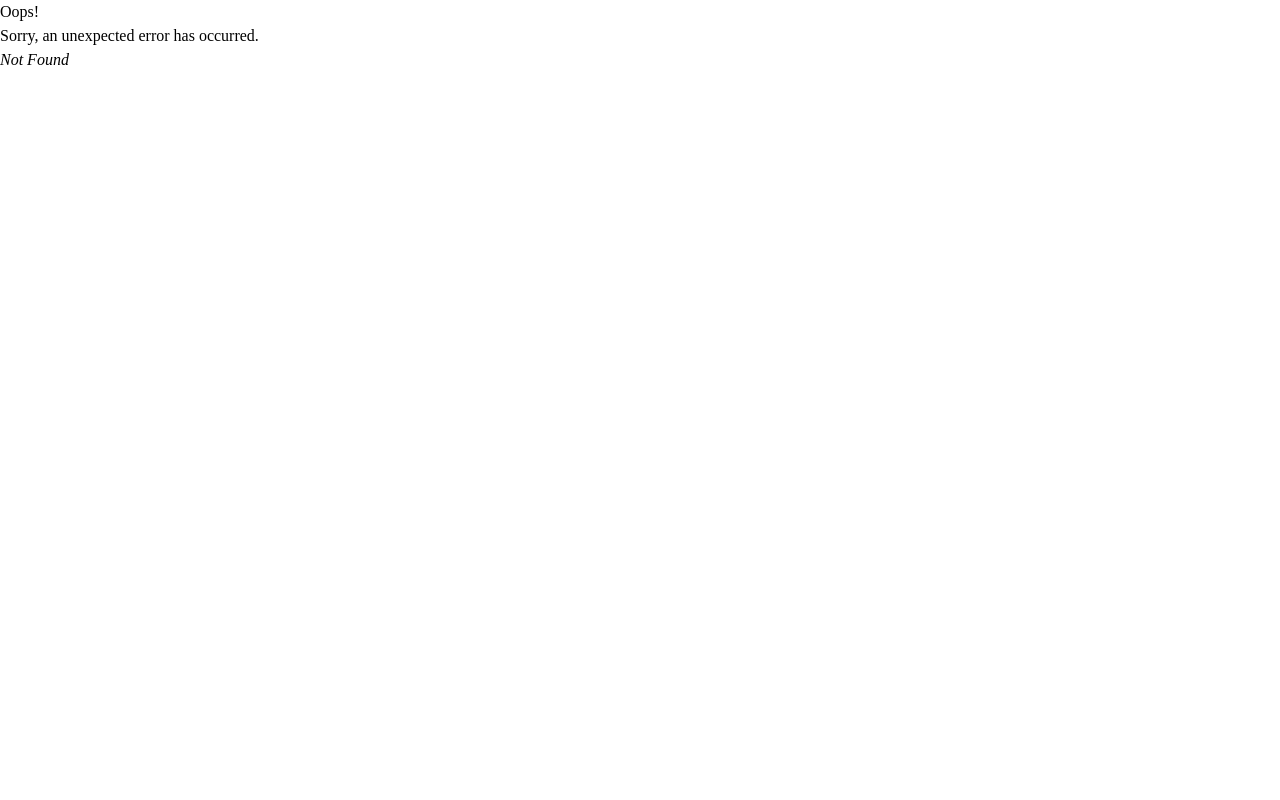
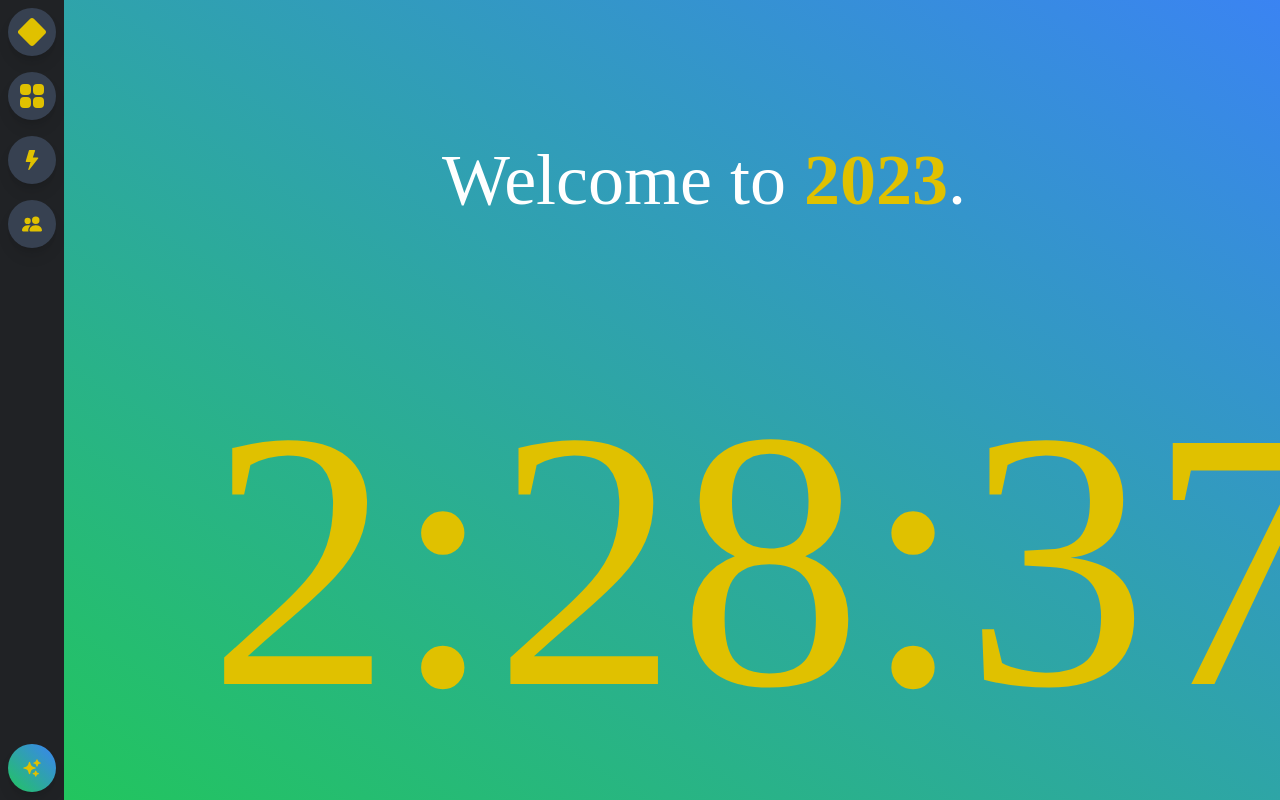
Before and after one commit to Hex-4/ds_website, a React (Create React App) app: page /2023 in a window 1280 px wide. Before the commit this address had no page. Built offline with nearby package versions, Linux system fonts and the light colour scheme.

Commit message:
add countdown + def page

```diff
--- a/package.json
+++ b/package.json
@@ -8,6 +8,7 @@
     "@testing-library/react": "^13.4.0",
     "@testing-library/user-event": "^13.5.0",
     "react": "^18.2.0",
+    "react-countdown": "^2.3.5",
     "react-dom": "^18.2.0",
     "react-icons": "^4.7.1",
     "react-router-dom": "^6.4.5",
--- a/src/SideBar.js
+++ b/src/SideBar.js
@@ -1,6 +1,6 @@
 import { BsFillLightningFill, BsDiamondFill, BsPeopleFill} from 'react-icons/bs';
 import {Link} from "react-router-dom";
-import {HiSquares2X2} from "react-icons/hi2"
+import {HiSquares2X2, HiSparkles} from "react-icons/hi2"
 
 
 const SideBar = () => {
@@ -12,6 +12,8 @@ const SideBar = () => {
                 <Link to="projects"><SideBarIcon icon={<HiSquares2X2 size="32" />} text="Projects"/></Link>
                 <SideBarIcon icon={<BsFillLightningFill size="20" />}text="Go HYPR" />
                 <SideBarIcon icon={<BsPeopleFill size="20" />} text="The Team"/>
+                <div className='flex-grow'></div>
+                <Link to="2023"><XSideBarIcon icon={<HiSparkles size="20"/>} text="W2-2023"/></Link>
             </div>
     );
 };
@@ -23,5 +25,12 @@ const SideBarIcon = ({ icon, text = 'tooltip 💡' }) => (
       <span className="sidebar-tooltip group-hover:scale-100">{text}</span>
     </div>
   );
+  const XSideBarIcon = ({ icon, text = 'tooltip 💡' }) => (
+    <div className="x-sidebar-icon group flex-none">
+      {icon}
+
+      <span className="sidebar-tooltip group-hover:scale-100">{text}</span>
+    </div>
+  );
 
 export default SideBar;
--- a/src/index.css
+++ b/src/index.css
@@ -6,12 +6,21 @@
     .sidebar-icon {
         @apply relative flex items-center justify-center h-12 w-12 mt-2 mb-2 mx-auto shadow-lg bg-gray-700 hover:bg-secondary rounded-3xl text-secondary hover:text-gray-300 hover:rounded-xl transition-all ease-in-out;
     }
+    .x-sidebar-icon {
+        @apply relative flex items-center justify-center h-12 w-12 mt-2 mb-2 mx-auto shadow-lg bg-gradient-to-tr from-green-500 to-blue-500 hover:bg-secondary rounded-3xl text-secondary hover:text-gray-300 hover:rounded-xl transition-all ease-in-out;
+    }
     .sidebar-tooltip {
         @apply absolute w-auto p-2 m-2 min-w-max left-14 rounded-3xl shadow-lg text-white bg-slate-700 text-xs font-bold transition-all duration-100 scale-0 origin-left z-50;
       }
     .norm-text {
         @apply text-2xl text-white
     }
+    .header {
+        @apply text-7xl text-white
+    }
+    .countdown {
+        font-size: 23em
+    }
 
 }
 @import url('https://fonts.googleapis.com/css2?family=Rubik');
--- /dev/null
+++ b/src/pages/w2-2023.js
@@ -0,0 +1,16 @@
+import Countdown from "react-countdown"
+export default function W2() {
+    return (
+        <div id="page" className="fixed top-0 left-16 float-right bg-primary h-screen z-0">
+            <div className="from-blue-500 to-green-500 h-screen w-screen p-36 transiton-all bg-gradient-to-bl">
+                <h1 className="header text-center">Welcome to <b className="text-secondary">2023</b>.</h1>
+                <Countdown date={"2022-12-31T24:00:00.000-07:00"} renderer={renderer}/>
+                <h1 className="header text-center text-5xl mt-20">Here's to life, Diamond Studios, and Dimpux.</h1>
+            </div>
+        </div>
+    )
+}
+const renderer = ({ hours, minutes, seconds, completed }) => {
+      // Render a countdown
+      return <h1 className=" header countdown text-center text-secondary mt-40">{hours}:{minutes}:{seconds}</h1>;
+  };
```
Also changed, not shown: src/index.js (+9 -0 lines), 2 other files (tests, documents, lock files or other folders).
